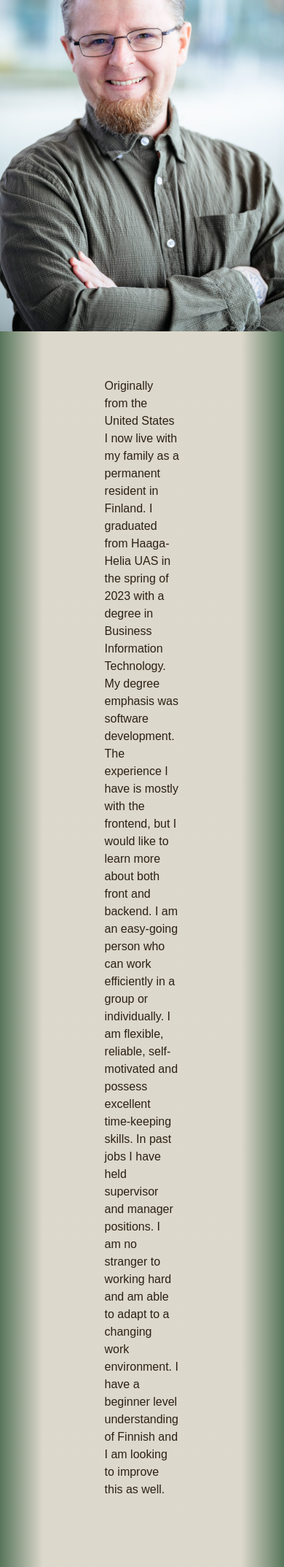
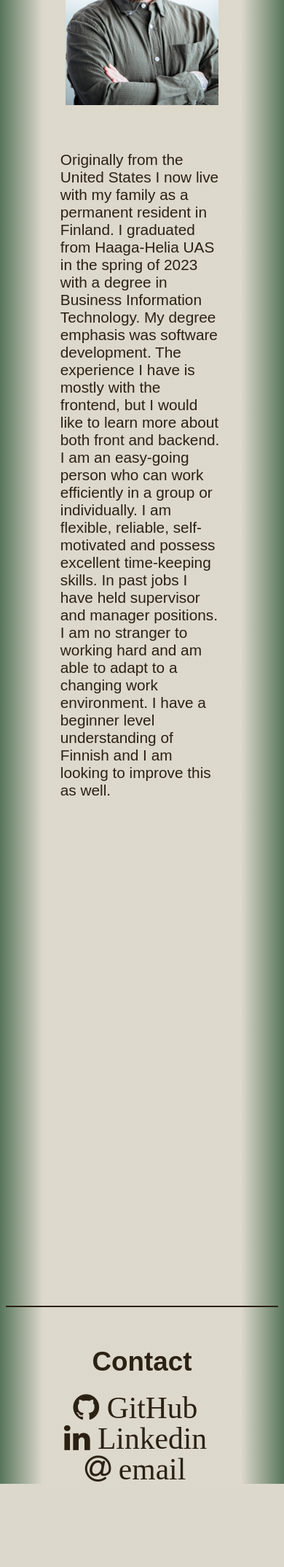
Before and after one commit to rrunoi/rrunoi.github.io, a PHP site: page / in a window 390 px wide. Shown: the part 640-2787 px from the top of the page at 73% size. After the commit the page ends 2673 px from the top, so only its background shows below. Run offline with PHP 8.4, Linux system fonts and the light colour scheme.

Commit message:
Feature: Add hr element. Update media queries.

```diff
--- a/styles/styles.css
+++ b/styles/styles.css
@@ -13,6 +13,7 @@
    );
    color: hsl(36, 39%, 12%);
    font-family: Arial, Helvetica, sans-serif;
+   font-size: 1.3rem;
 }
 
 h1 {
@@ -27,6 +28,10 @@
    margin-bottom: 21px;
    margin-top: 54px;
    text-align: center;
+}
+
+hr {
+   border: 1px solid hsl(36, 39%, 12%);
 }
 
 i {
@@ -64,17 +69,23 @@
 }
 
 /* classes */
+
+.about-text {
+   line-height: 1.5rem;
+   margin-top: 45px;
+   width: 30%;
+}
+
+.contact_details {
+   margin-right: 18px;
+   text-decoration: none;
+}
+
 .profile-img {
    display: flex;
    justify-content: center;
    margin-top: 45px;
    text-align: center;
-   width: 35%;
-}
-
-.about-text {
-   line-height: 1.5rem;
-   margin-top: 45px;
    width: 35%;
 }
 
@@ -93,10 +104,6 @@
    width: 100vw;
 }
 
-#contact_details {
-   margin-right: 18px;
-   text-decoration: none;
-}
 
 #contact {
    height: 60px;
@@ -131,10 +138,24 @@
 }
 
 /* media queries*/
-@media only screen and (max-width: 800px) {
+@media only screen and (min-width: 360px) and (max-width: 1200px) {
+   #about {
+      display: flex;
+      flex-direction: column;
+      justify-content: center;
+      align-content: center;
+      align-items: center;
+      /* margin: 24px 40px; */
+   }
+
+   #about-text {
+      width: 60%;
+   }
+
    #about img {
       margin-right: 0;
       margin-bottom: 18px;
+      width: 160%;
    }
 
    #contact_details {
@@ -150,13 +171,21 @@
    }
 }
 
-@media only screen and (max-width: 1300px) {
+@media only screen and (min-width: 1201px) {
+   #about-text {
+      margin-right: 120px;
+      width: 40%;
+   }
+
+   #about img {
+      margin-right: 50px;
+   }
+
    #about {
       display: flex;
-      flex-direction: column;
+      flex-direction: row;
       justify-content: center;
-      align-items: center;
       align-content: center;
-      margin: 24px 40px;
+      /* margin: 24px 40px; */
    }
 }
```
